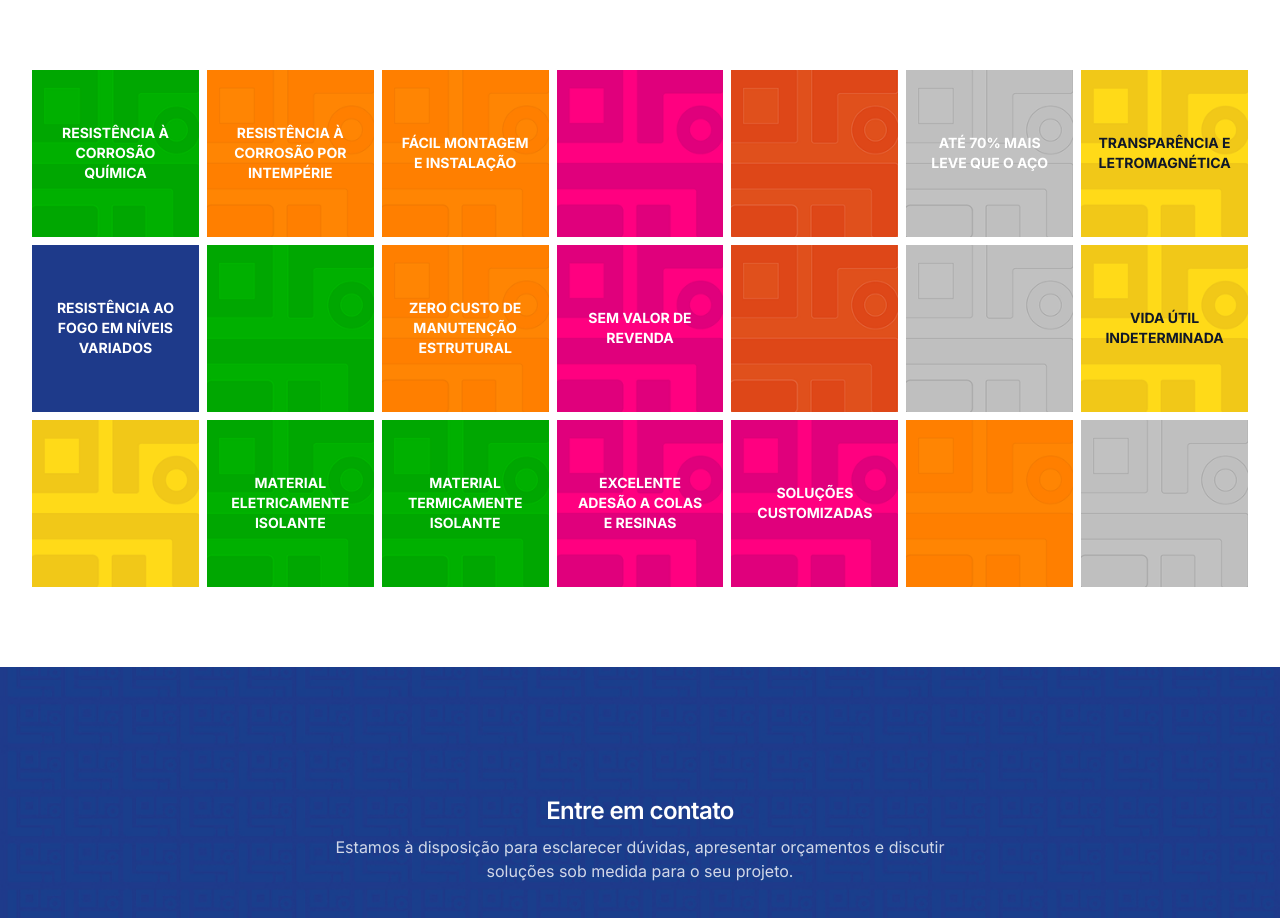
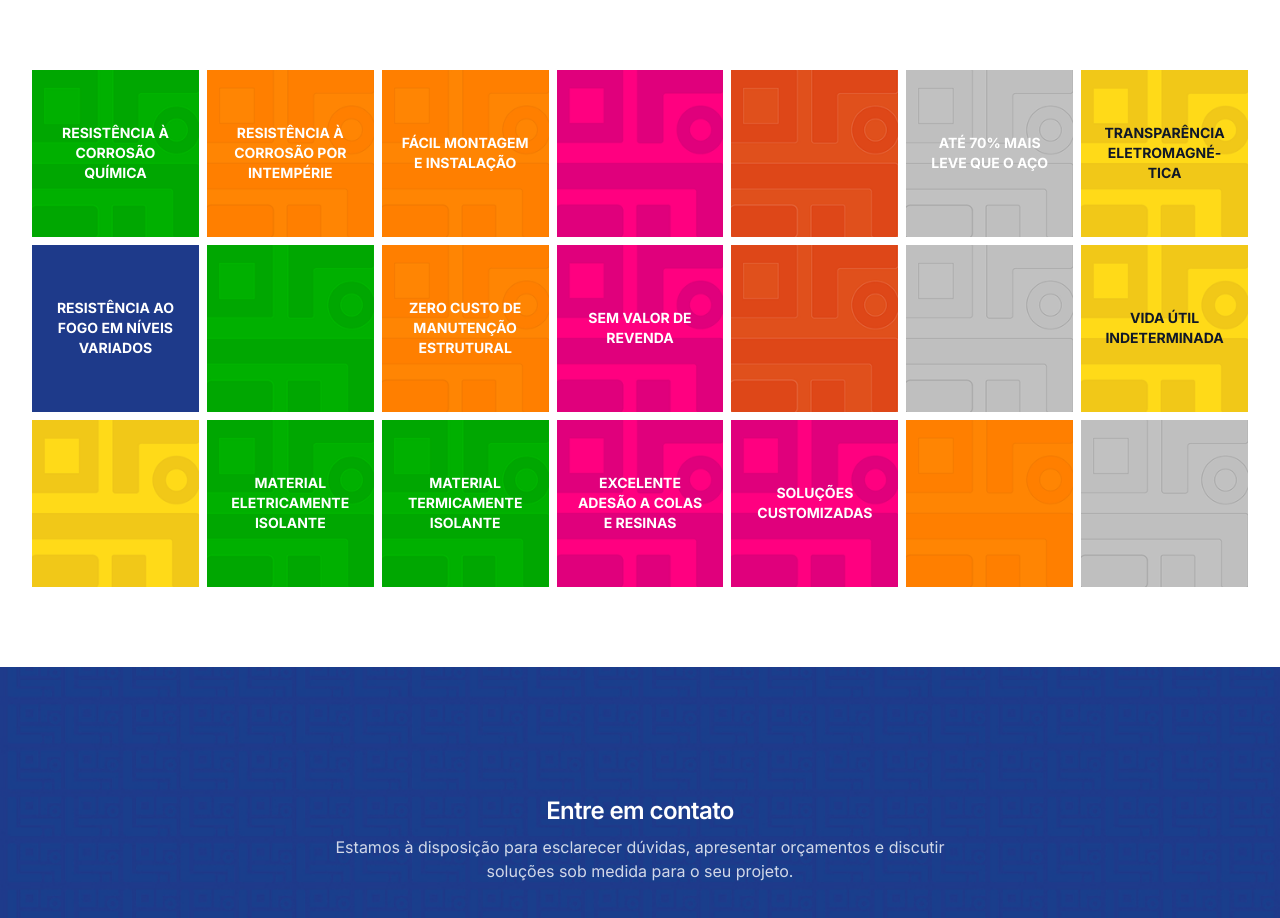
Before and after one commit to overdrive-dev/azul-web-mosaico, a Next.js app: page / in a window 1280 px wide. Shown: the part 6300-7218 px from the top of the page. Built offline with nearby package versions, Linux system fonts and the light colour scheme.

Commit message:
fix: adiciona hifenizacao automatica no tile transparencia eletromagnetica do mosaico

```diff
--- a/app/page.tsx
+++ b/app/page.tsx
@@ -291,7 +291,7 @@ export default function Home() {
               <p className="text-center text-xs sm:text-sm uppercase text-white font-bold">Até 70% mais leve que o aço</p>
             </div>
             <div className="aspect-square bg-[#ffd712] flex items-center justify-center p-4 bg-cover bg-center" style={{ backgroundImage: "url('/assets/bg-mosaico-amarelo.png')" }}>
-              <p className="text-center text-xs sm:text-sm uppercase text-gray-900 font-bold break-all">Transparência eletromagnética</p>
+              <p className="text-center text-xs sm:text-sm uppercase text-gray-900 font-bold" style={{ hyphens: 'auto' }} lang="pt-BR">Transparência eletromagnética</p>
             </div>
 
             {/* Row 2 */}
```
